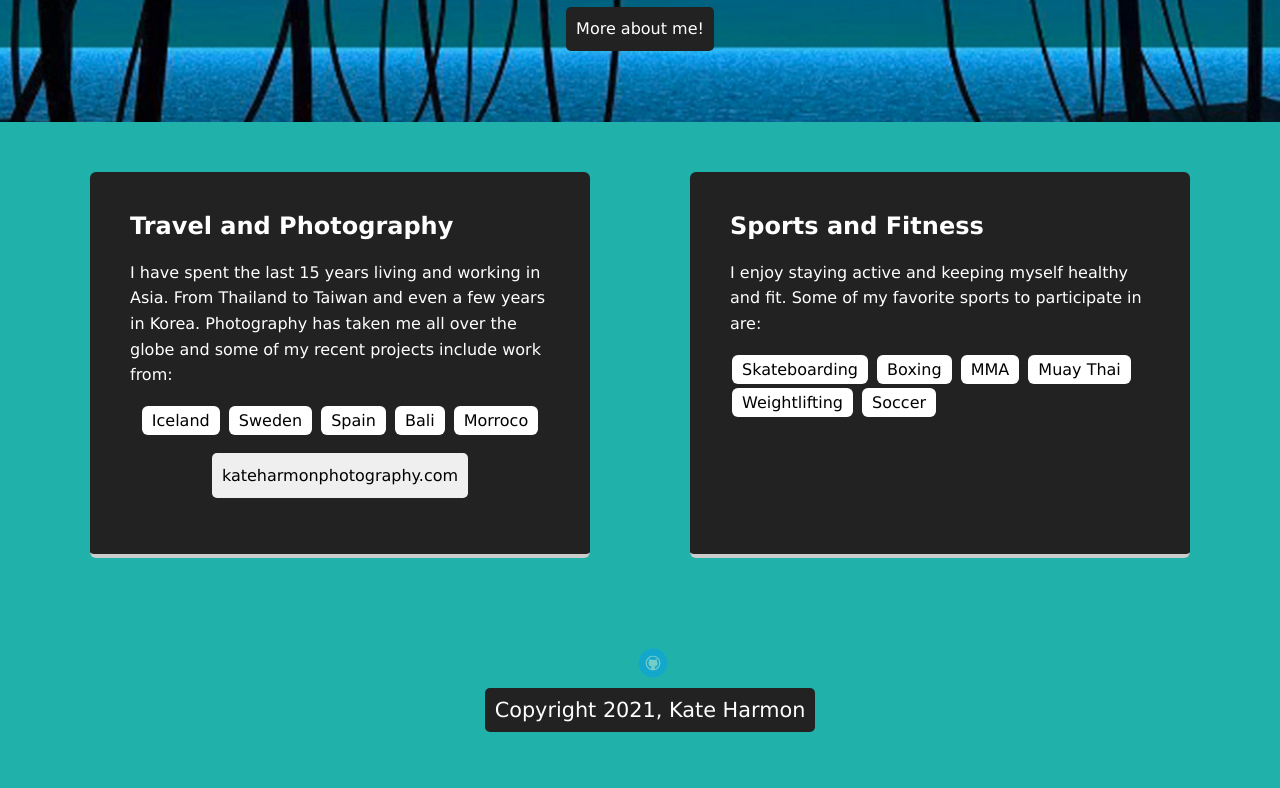
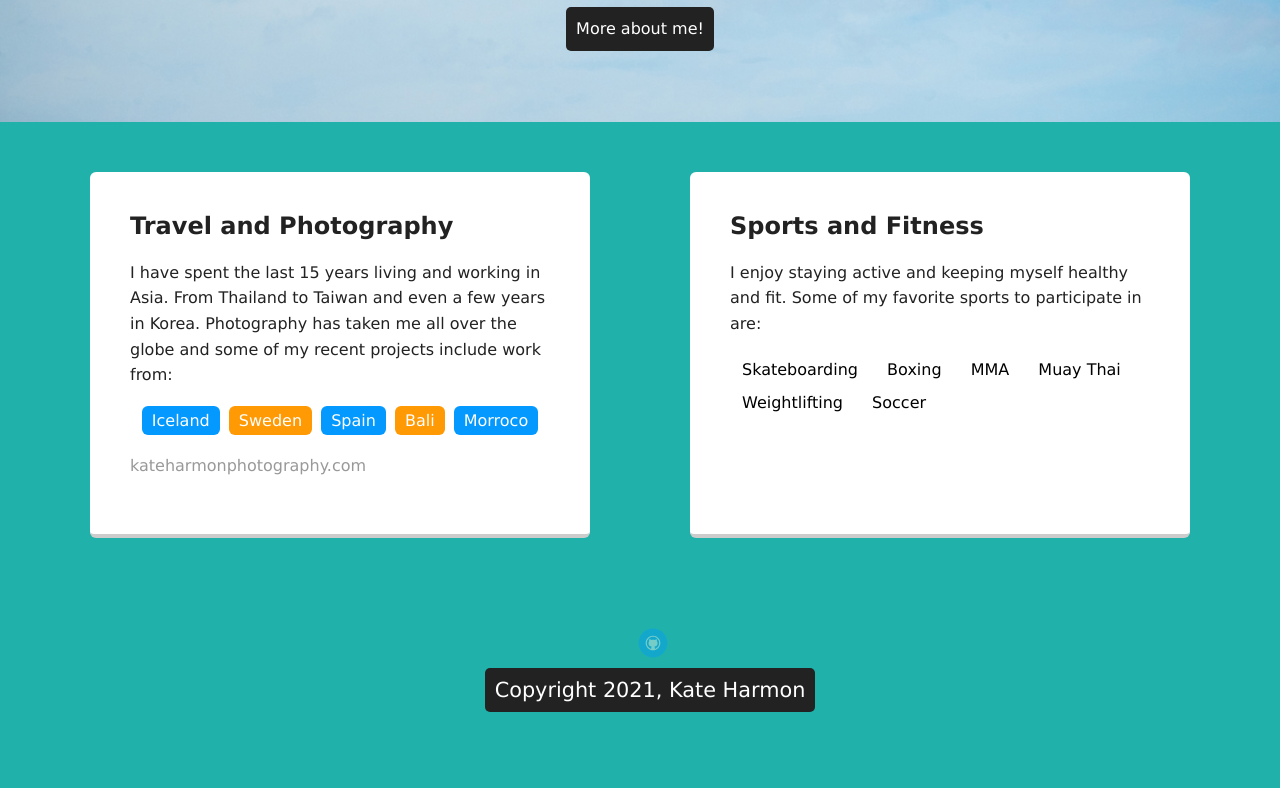
Before and after one commit to lkateharmon/techdegree_project_1, a plain HTML site: page profile_page_v1/interests.html in a window 1280 px wide. Shown: the part 348-1136 px from the top of the page. Drawn offline with Linux system fonts and the light colour scheme; a web font is replaced by a local one.

Commit message:
updated interests.html
changed stylesheet name

```diff
--- a/profile_page_v1/interests.html
+++ b/profile_page_v1/interests.html
@@ -4,7 +4,7 @@
   <meta charset="utf-8">
   <title>Kate Harmon's Portfolio</title>
   <meta name="viewport" content="width=device-width, initial-scale=1.0">
-  <link rel="stylesheet" href="styles_interests.css">
+  <link rel="stylesheet" href="styles.css">
   <link href="https://fonts.googleapis.com/css?family=Muli%7CRoboto:400,300,500,700,900" rel="stylesheet"></head>
   <body>
 
```
